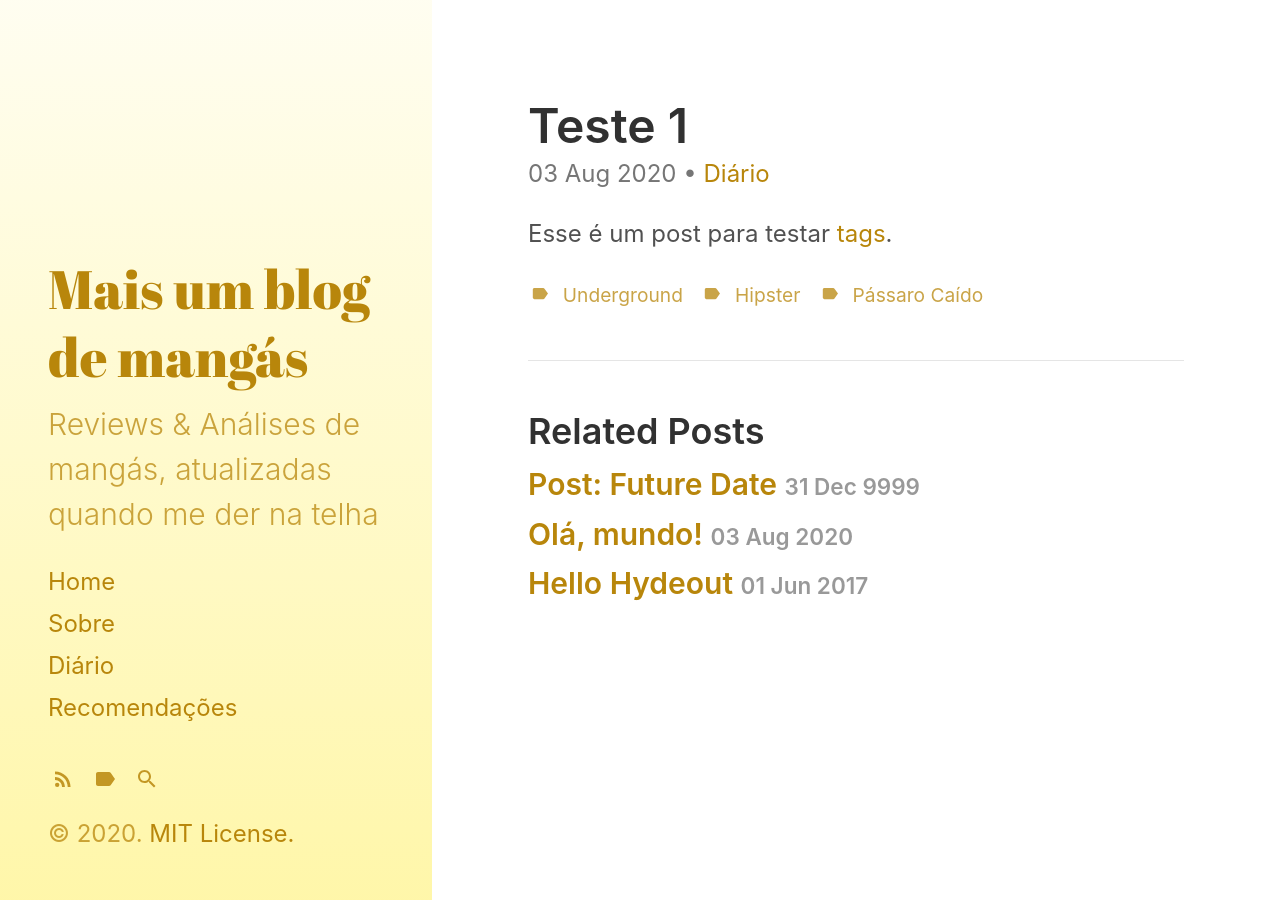
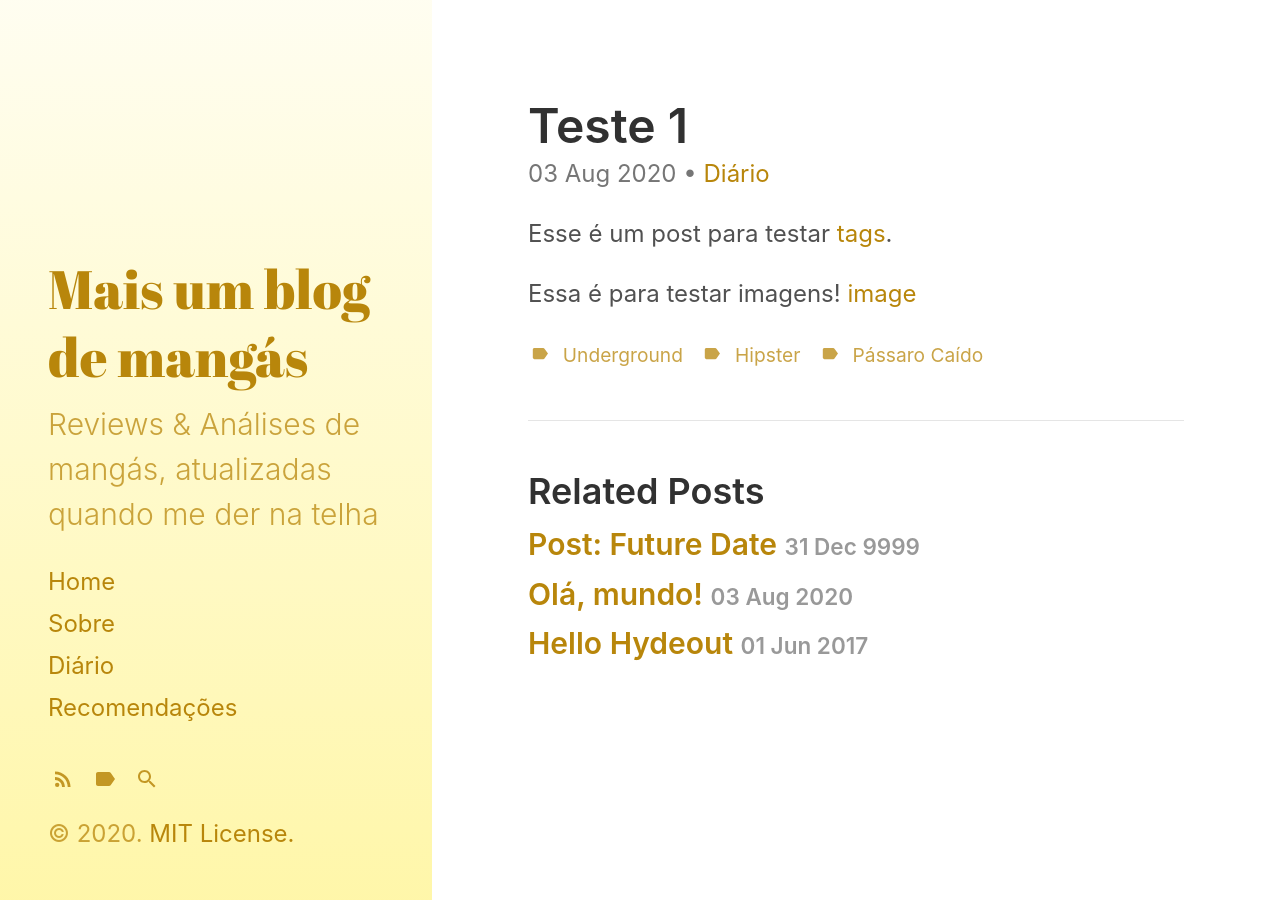
Before and after one commit to luishro/luishro.github.io, a Jekyll site: the page built from _posts/2020-08-03-teste 1.md, in a window 1280 px wide. Built offline with Jekyll 4.4.1, drawn with Linux system fonts in a browser that asks for light colours.

Commit message:
Update 2020-08-03-teste 1.md

```diff
--- a/_posts/2020-08-03-teste 1.md
+++ b/_posts/2020-08-03-teste 1.md
@@ -12,3 +12,6 @@ tags:
 
 
 Esse é um post para testar [tags](tags).
+
+Essa é para testar imagens!
+[image](https://pbs.twimg.com/media/Ed2v4BLXoAEMRUc?format=jpg&name=medium)
```
